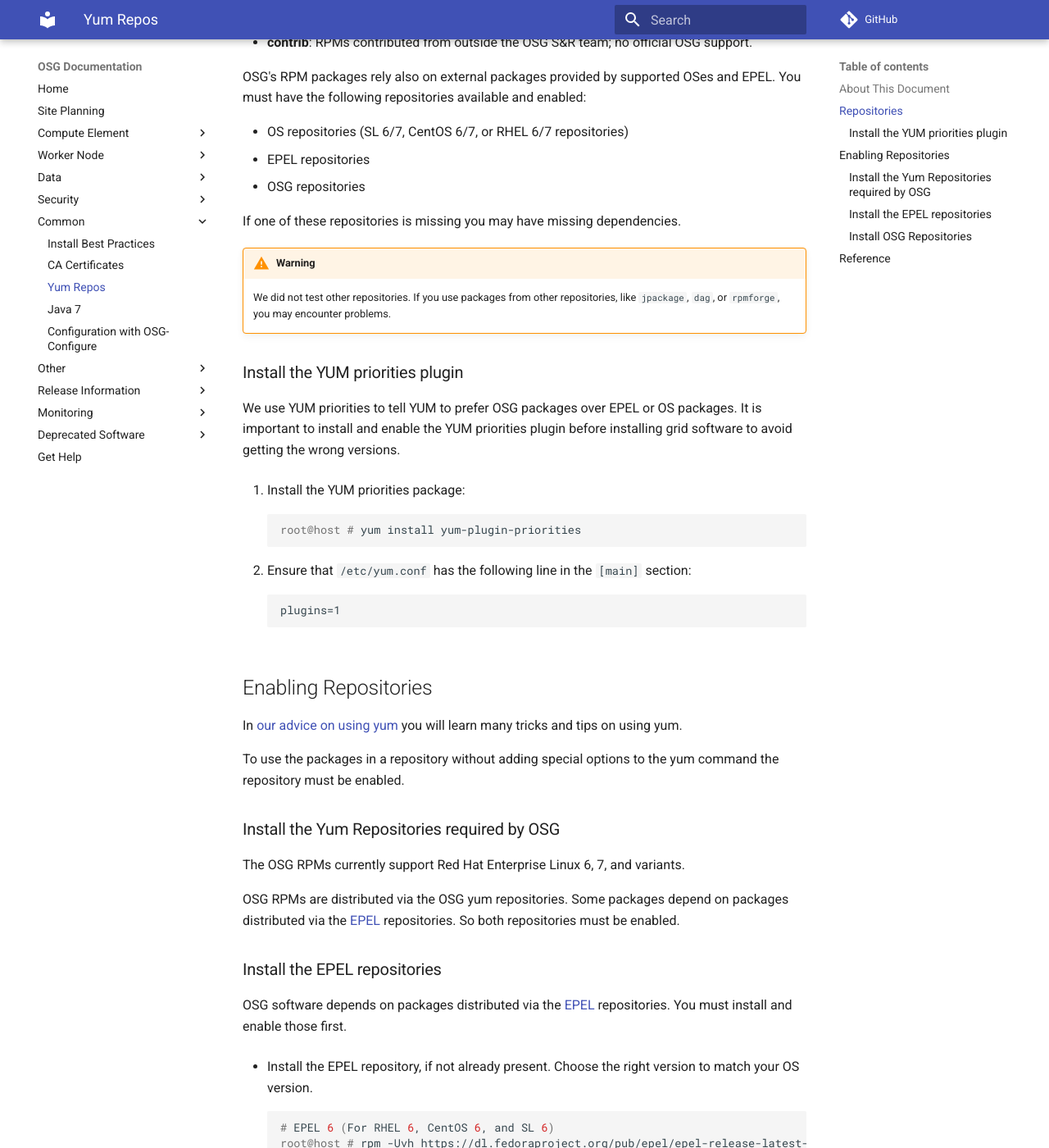
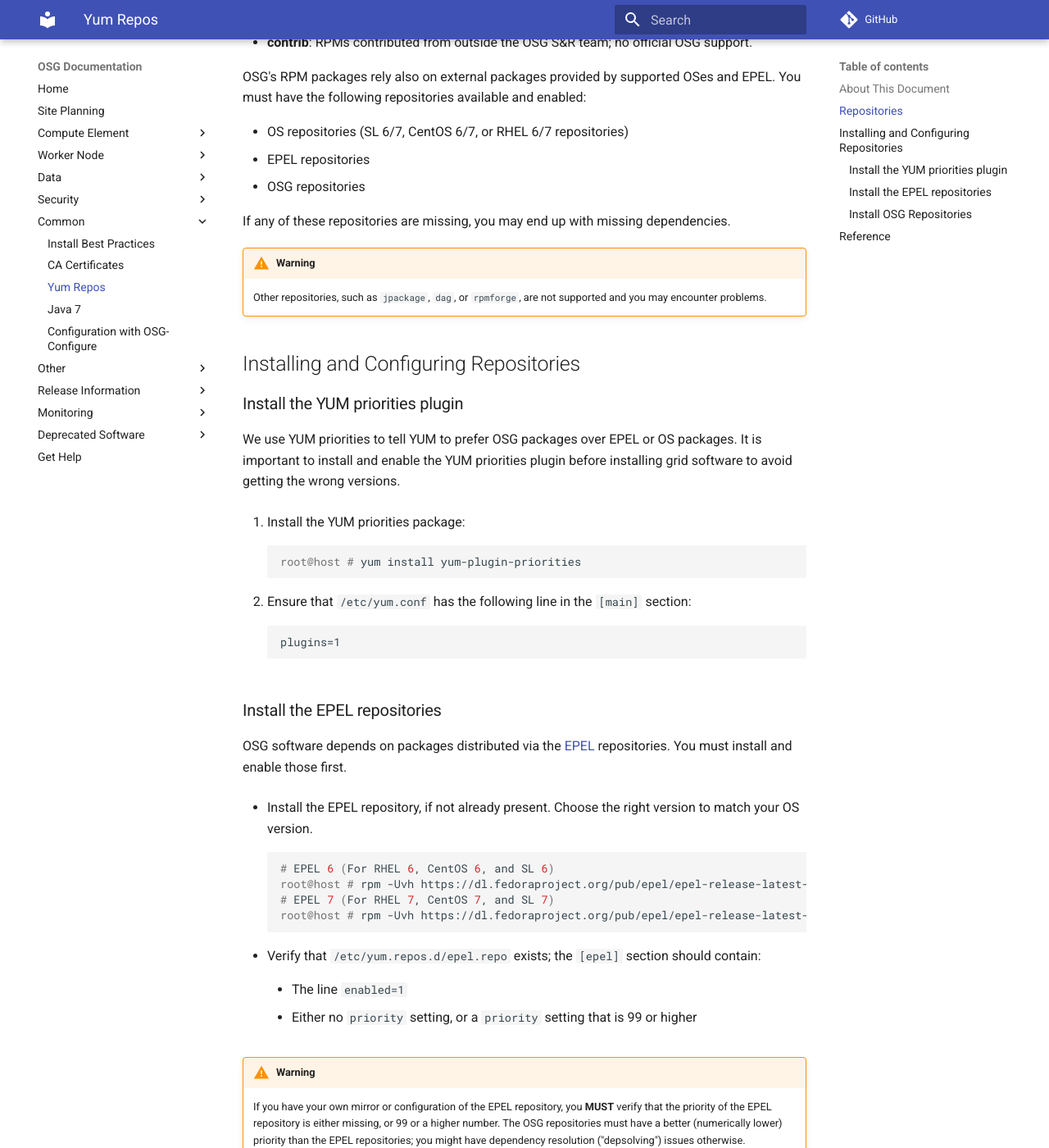
Before and after one commit to osg-htc/docs, an MkDocs documentation site: the page built from docs/common/yum.md, in a window 1280 px wide and 1400 px high, scrolled down 476 px. Shown: the whole window at 82% size. Built offline with MkDocs 1.6.1 and Material for MkDocs 9.7.7, drawn with Linux system fonts in a browser that asks for light colours; comment, search, counter and statistics services are not loaded; old or Windows-style settings are respelled for this version of MkDocs.

Commit message:
Reorg sections a bit (SOFTWARE-3078)

```diff
--- a/docs/common/yum.md
+++ b/docs/common/yum.md
@@ -24,11 +24,14 @@
 -   EPEL repositories
 -   OSG repositories
 
-If one of these repositories is missing you may have missing dependencies.
+If any of these repositories are missing, you may end up with missing dependencies.
 
 !!! warning
-    We did not test other repositories. If you use packages from other repositories, like `jpackage`, `dag`, or `rpmforge`, you may encounter problems.
+    Other repositories, such as `jpackage`, `dag`, or `rpmforge`, are not supported and you may encounter problems.
 
+
+Installing and Configuring Repositories
+---------------------------------------
 
 ### Install the YUM priorities plugin
 
@@ -45,21 +48,6 @@
         :::file
         plugins=1
 
-
-Enabling Repositories
----------------------
-
-In [our advice on using yum](install-best-practices) you will learn many tricks and tips on using yum.
-
-To use the packages in a repository without adding special options to the yum command the repository must be enabled.
-
-
-### Install the Yum Repositories required by OSG
-
-The OSG RPMs currently support Red Hat Enterprise Linux 6, 7, and variants.
-
-OSG RPMs are distributed via the OSG yum repositories. Some packages depend on packages distributed via the [EPEL](http://fedoraproject.org/wiki/EPEL) repositories. So both repositories must be enabled.
-
 ### Install the EPEL repositories
 
 OSG software depends on packages distributed via the [EPEL](http://fedoraproject.org/wiki/EPEL) repositories.
@@ -73,9 +61,9 @@
         # EPEL 7 (For RHEL 7, CentOS 7, and SL 7)
         root@host # rpm -Uvh https://dl.fedoraproject.org/pub/epel/epel-release-latest-7.noarch.rpm
 
--   Verify that `/etc/yum.repos.d/epel.repo` exists; the `epel` section should contain:
+-   Verify that `/etc/yum.repos.d/epel.repo` exists; the `[epel]` section should contain:
 
-    -   The line `enabled = 1`
+    -   The line `enabled=1`
 
     -   Either no `priority` setting, or a `priority` setting that is 99 or higher
 
```
